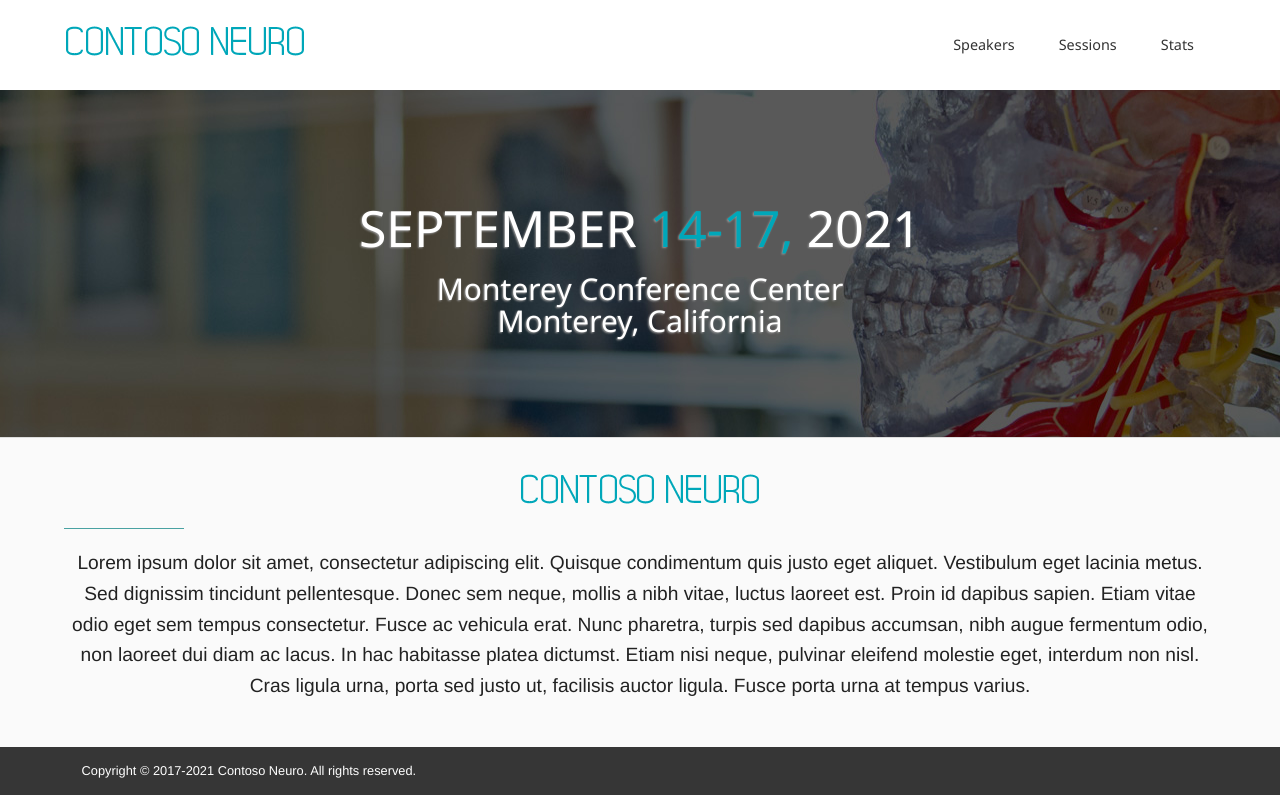
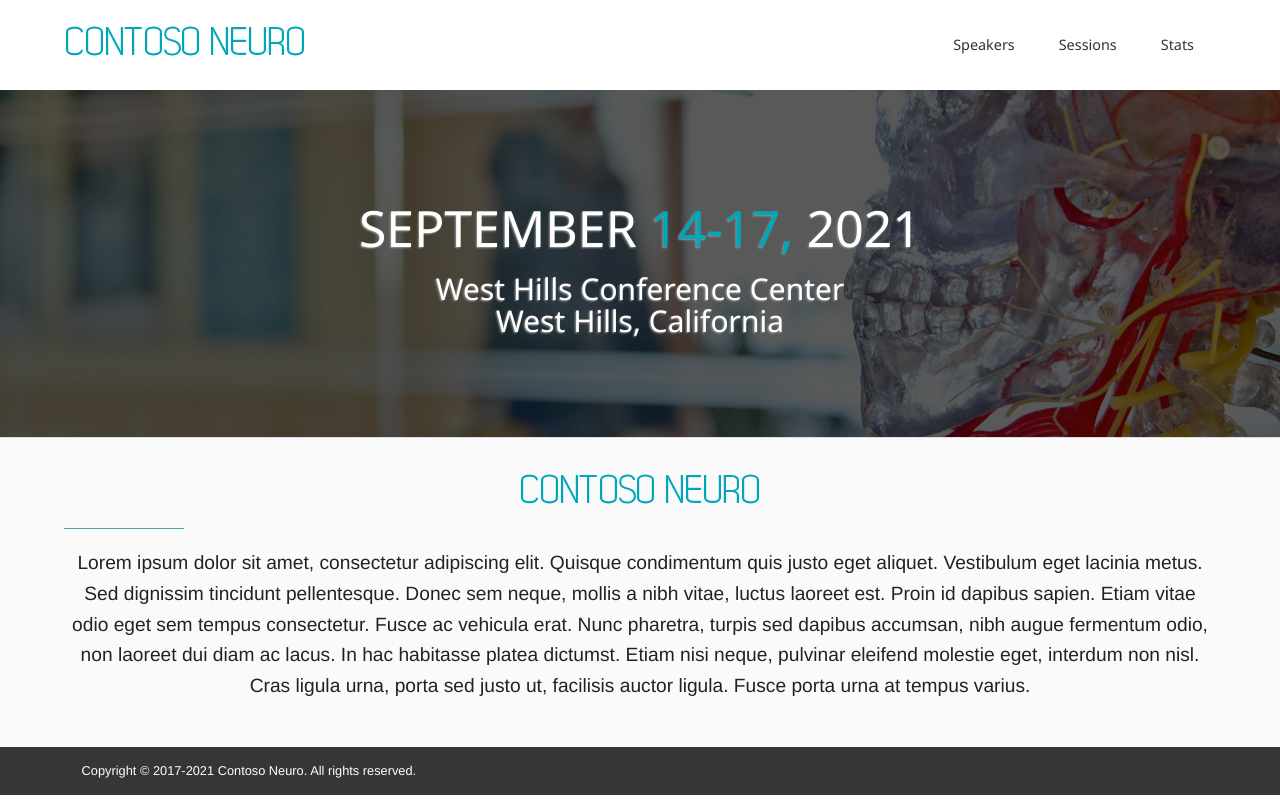
Before and after one commit to uthappa123/Fabmedical, an Angular app in the folder content-web/: page / in a window 1280 px wide. Built offline with nearby package versions, Linux system fonts and the light colour scheme.

Commit message:
Improve the text at the top of the home page

```diff
--- a/content-web/src/app/app.component.html
+++ b/content-web/src/app/app.component.html
@@ -33,8 +33,8 @@
     <div class="hero large-4 hero-panel">
       <div class="row">
         <h1>SEPTEMBER <span class="highlight">14-17,</span> 2021</h1>
-        <p>Monterey Conference Center<p>
-            <p>Monterey, California<p>
+        <p>West Hills Conference Center<p>
+            <p>West Hills, California<p>
                 <!--<p style="font-size: 40px; color: #fff; text-shadow: -1px 1px 2px rgba(150, 150, 150, 1); padding: 120px;">October 22-28<br>at Super Fancy Hotel</p>-->
       </div>
     </div>
```
